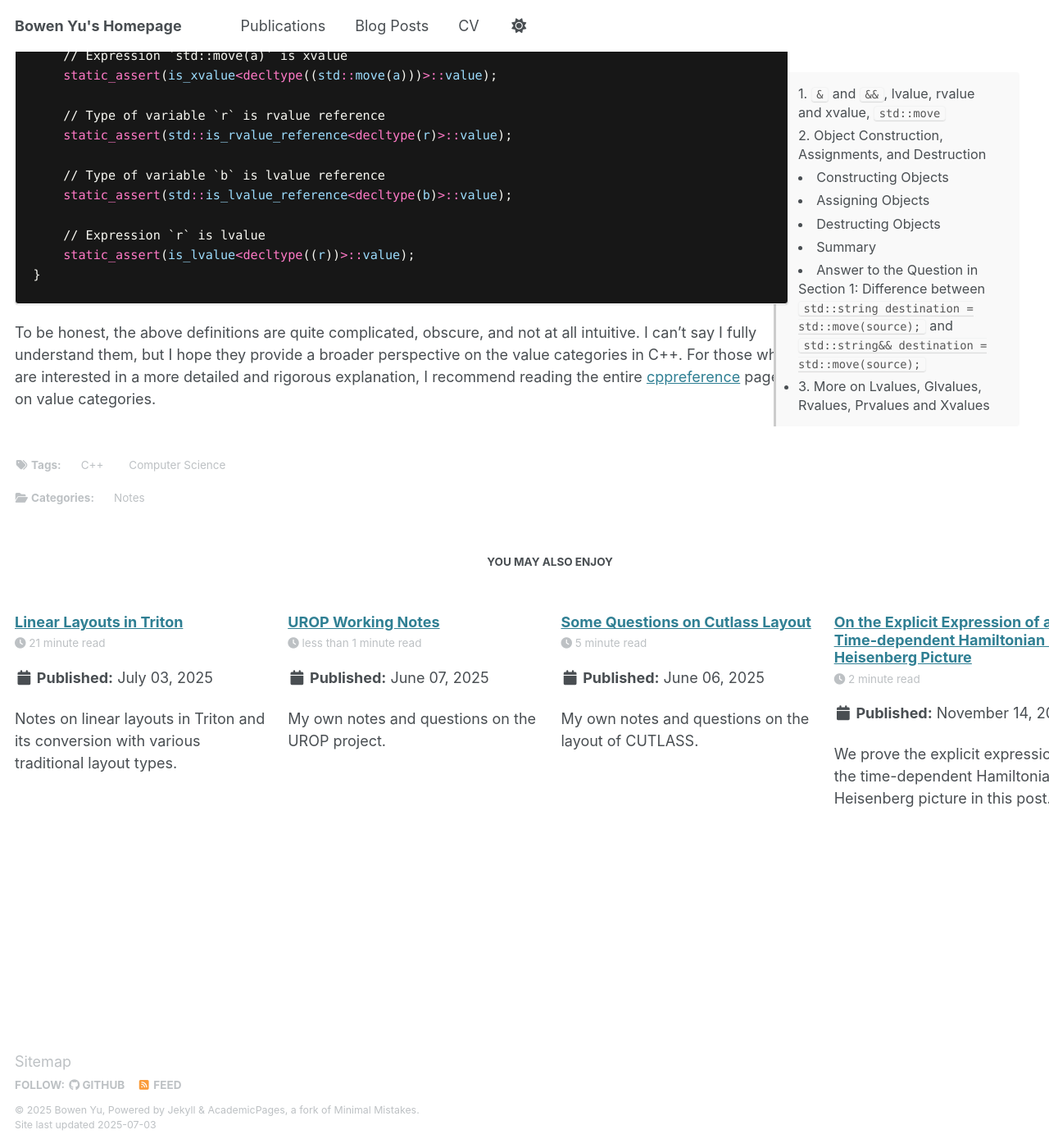
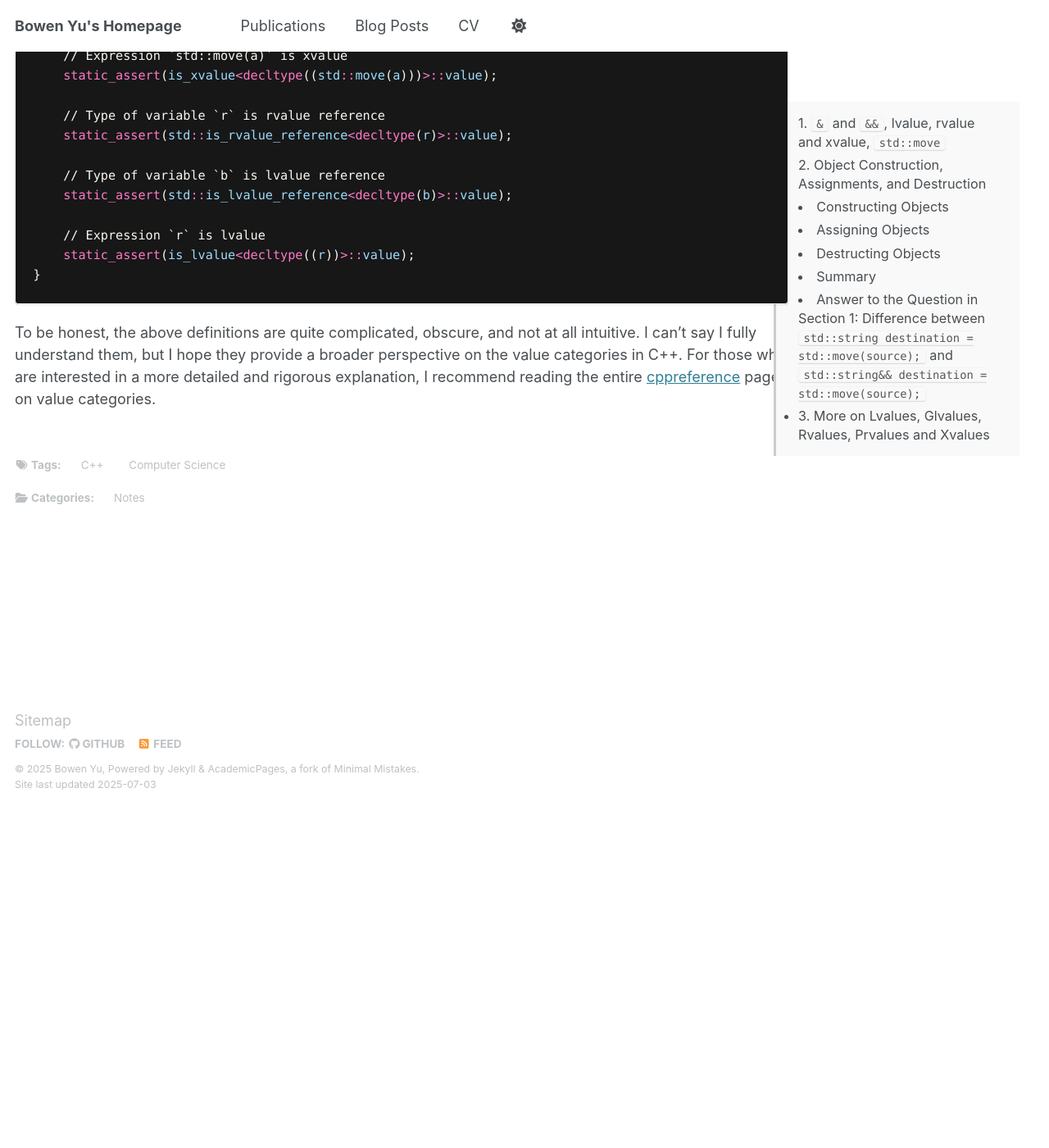
Before and after one commit to bowenyu066/bowenyu066.github.io, a Jekyll site: the page built from _posts/2025-07-03-cpp-notes.md, in a window 1280 px wide and 1400 px high, scrolled down 16751 px. Shown: the whole window at 82% size. Built offline with Jekyll 4.4.1, drawn with Linux system fonts in a browser that asks for light colours; after the commit the page ends 17735 px from its top, so only the background shows below that.

Commit message:
[Remove feature] remove 'related' from _posts

```diff
--- a/_config.yml
+++ b/_config.yml
@@ -244,7 +244,7 @@ defaults:
       read_time: true
       comments: false
       share: false
-      related: true
+      related: false
   # _pages
   - scope:
       path: ""
--- a/_sass/_themes.scss
+++ b/_sass/_themes.scss
@@ -109,7 +109,7 @@ $xing-color                 : #006567;
 
 #markdown-toc {
   position: fixed;
-  top: 4rem;              /* cle ars the nav bar */
+  top: 6rem;              /* cle ars the nav bar */
   right: 2rem;            /* swap to left: 2rem if you prefer a left-hand TOC */
   width: 300px;
   max-height: 100vh;
--- a/_sass/layout/_page.scss
+++ b/_sass/layout/_page.scss
@@ -404,7 +404,7 @@
   padding-top: 1em;
   border-top: 1px solid var(--global-border-color);
   background: var(--global-bg-color) ;
-  width: 105%;
+  width: 100%;
   z-index: 100; // ensure it appears above other content
 }
 
```
